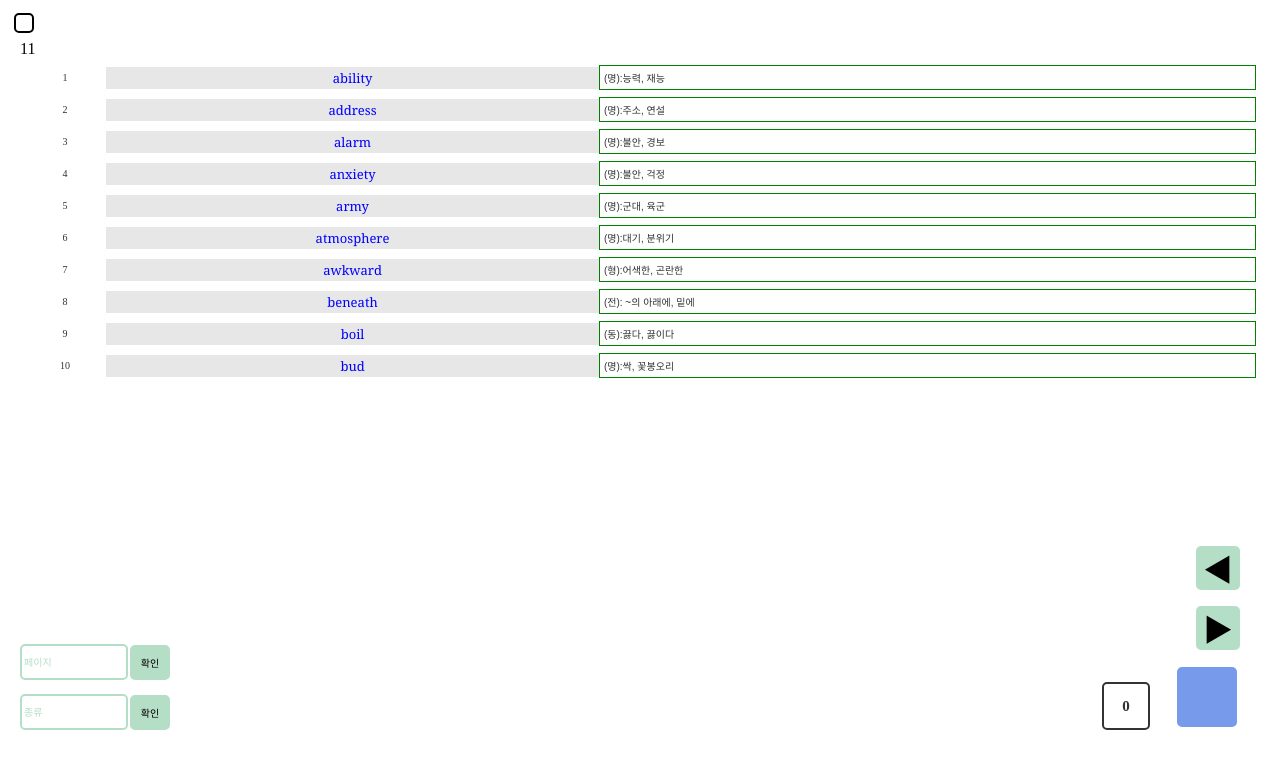
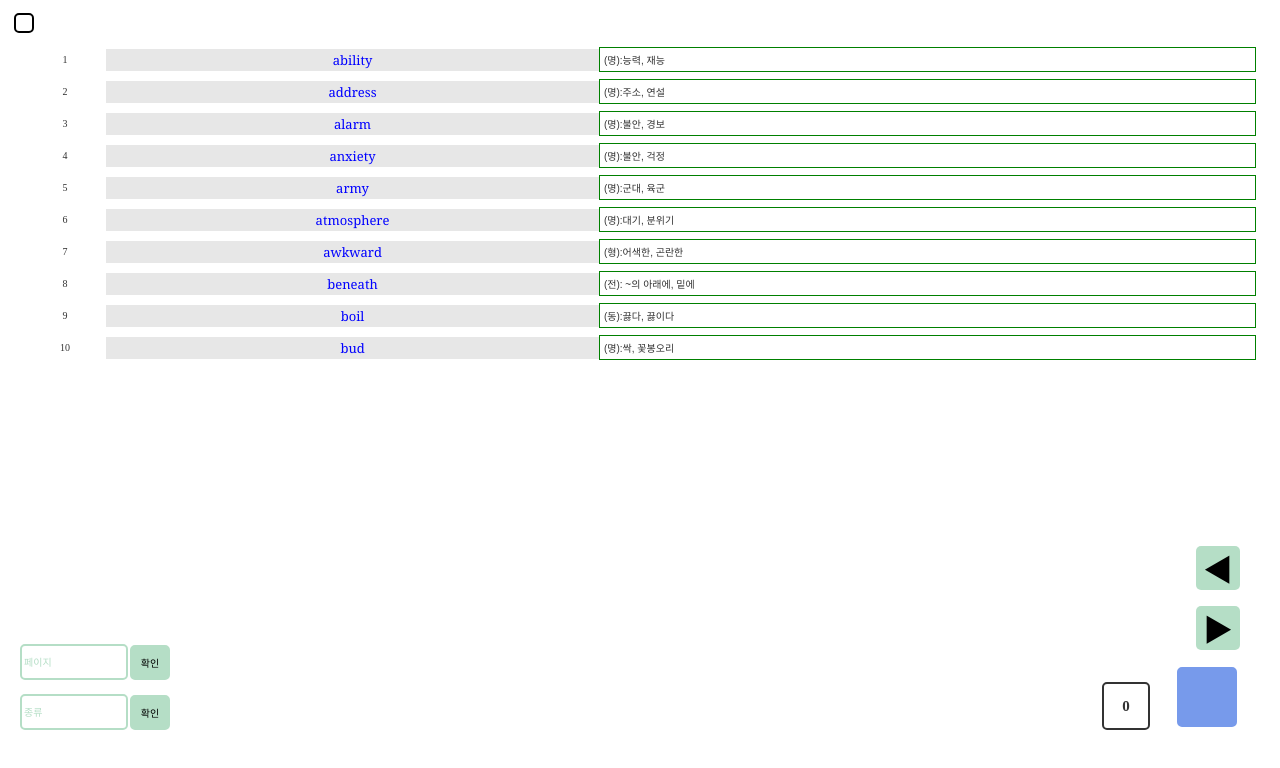
Before and after one commit to sunflower888/kstudyweb, a plain HTML site: page index.html in a window 1280 px wide. Drawn offline with Linux system fonts and the light colour scheme.

Commit message:
Update index.html

```diff
--- a/index.html
+++ b/index.html
@@ -7,8 +7,5 @@
     <link rel="stylesheet" href="style/style.css" />
     <script type="module" src="./src/main.js"></script>
   </head>
-  <body>
-
-    11
-  </body>
+  <body></body>
 </html>
```
